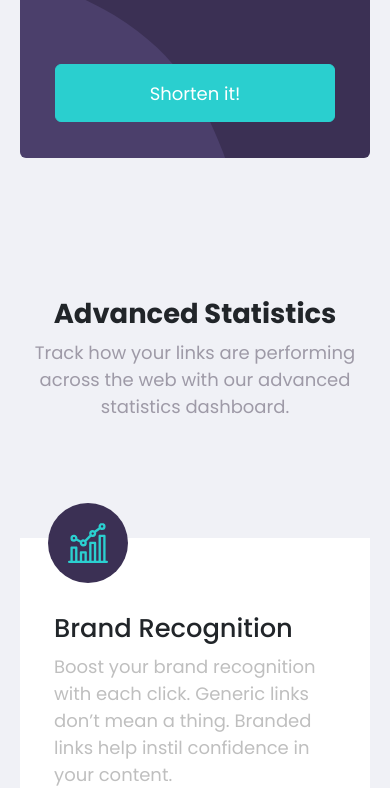
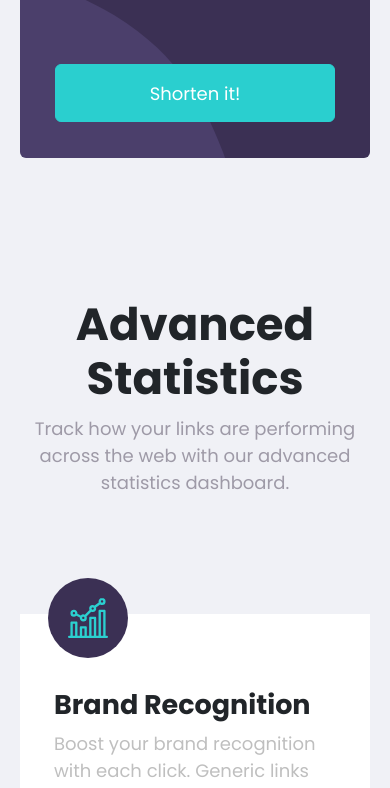
Before and after one commit to MrBeamer/shortly, a React (Create React App) app: page / in a window 390 px wide. Shown: the part 1008-1796 px from the top of the page. Built offline with nearby package versions, Linux system fonts and the light colour scheme.

Commit message:
added media queries

```diff
--- a/src/style.css
+++ b/src/style.css
@@ -31,7 +31,6 @@ body {
   background-color: var(--primary);
   border-radius: 25px;
   text-align: center;
-
   padding: 9px 21px;
   font-weight: 500;
 }
@@ -225,8 +224,7 @@ body {
 
 .main__section {
   background-color: #f0f1f6;
-  padding-bottom: 100px;
-  position: relative;
+  padding-bottom: 1px;
 }
 
 /* Statistic-Section */
@@ -241,6 +239,7 @@ body {
 
 .statistic__title {
   font-weight: 700;
+  font-size: 2.5rem;
 }
 
 .statistic__content {
@@ -304,7 +303,8 @@ body {
 }
 .card__title {
   padding: 75px 34px 0 34px;
-  font-weight: 500;
+  font-weight: 700;
+  font-size: 1.5rem;
 }
 
 .card__content {
```
